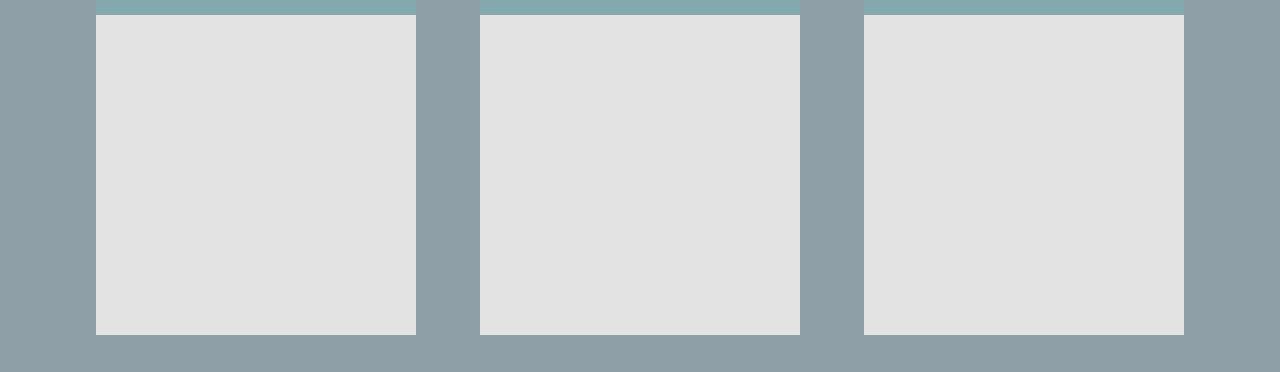
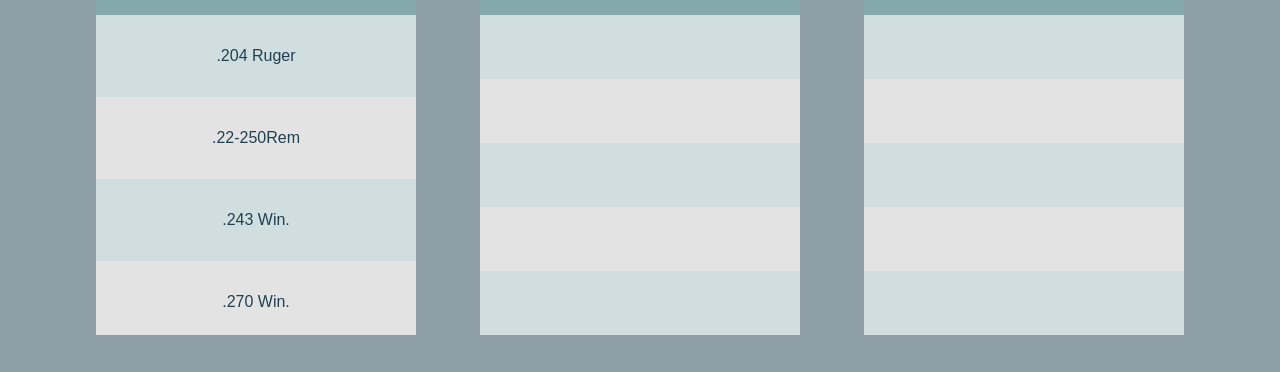
Before and after one commit to DavidMotz/HOWA, a website: page index.html in a window 1280 px wide. Shown: the part 177-549 px from the top of the page. Drawn offline with Linux system fonts and the light colour scheme.

Commit message:
Just Fuckups

```diff
--- a/index.html
+++ b/index.html
@@ -27,11 +27,11 @@
                     <h3 class="choose-box-header-heading">Kaliberauswahl</h3>
                 </div>
                 <ul class="choose-box-list">
-                    <li class="choose-box-list-item"><a href="" class="choose-box-list-item-link"></a></li>
-                    <li class="choose-box-list-item"><a href="" class="choose-box-list-item-link"></a></li>
-                    <li class="choose-box-list-item"><a href="" class="choose-box-list-item-link"></a></li>
-                    <li class="choose-box-list-item"><a href="" class="choose-box-list-item-link"></a></li>
-                    <li class="choose-box-list-item"><a href="" class="choose-box-list-item-link"></a></li>
+                    <li class="choose-box-list-item"><a href="#" class="choose-box-list-item-link">.204 Ruger</a></li>
+                    <li class="choose-box-list-item"><a href="#" class="choose-box-list-item-link">.22-250Rem</a></li>
+                    <li class="choose-box-list-item"><a href="#" class="choose-box-list-item-link">.243 Win.</a></li>
+                    <li class="choose-box-list-item"><a href="#" class="choose-box-list-item-link">.270 Win.</a></li>
+                    <li class="choose-box-list-item"><a href="#" class="choose-box-list-item-link">.30-06 Sprgf.</a></li>
                 </ul>
             </div>
             <div class="choose-box">
--- a/sass/main.scss
+++ b/sass/main.scss
@@ -102,5 +102,22 @@ $color-grey:#E4E3E3;
         height: 20rem;
         list-style: none;
         background-color: $color-grey;
+        overflow: auto;
+
+        &-item{
+            padding: 2rem 3rem;
+            color: $color-primary-dark;
+            @include center;
+
+            &-link{
+                color: $color-primary-dark;
+                text-decoration: none;
+            }
+        }
+
+        &-item:nth-of-type(odd){
+            background-color: lighten($color-primary-light, $amount: 25);
+        }
+
     }
 }
```
Also changed, not shown: style.css.
